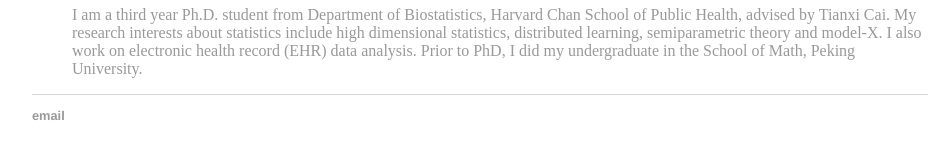
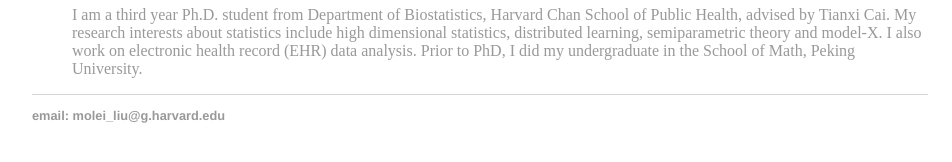
Before and after one commit to moleibobliu/moleibobliu.github.io, a Jekyll site: the page built from index.html, in a window 1280 px wide. Shown: the part 249-411 px from the top of the page, without its empty margins (160-1112 px from the left). Built offline with Jekyll 4.4.1, drawn with Linux system fonts in a browser that asks for light colours.

Commit message:
Update default.html

```diff
--- a/_layouts/default.html
+++ b/_layouts/default.html
@@ -21,7 +21,7 @@
 			</div><!-- /.container -->
 			<footer>
 	    		<ul>
-	        		<li><a href="mailto:molei_liu@g.harvard.edu">email</a></li>
+	        		<li><a href="mailto:molei_liu@g.harvard.edu">email: molei_liu@g.harvard.edu</a></li>
 				</ul>
 			</footer>
 		</body>
```
